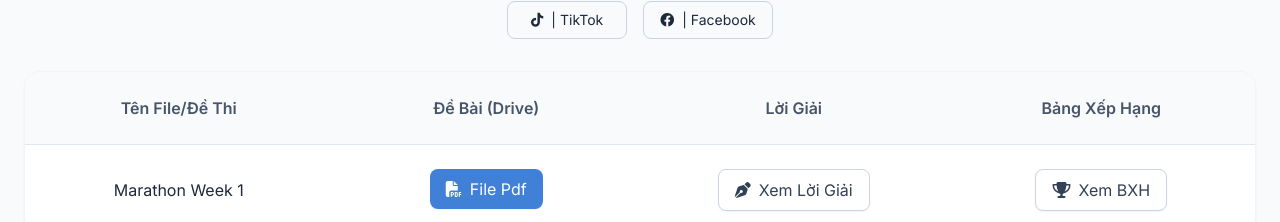
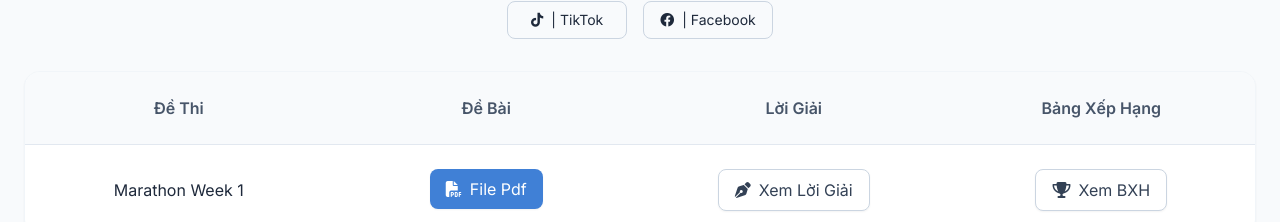
Before and after one commit to pimaxpro/infinitymrt, a plain HTML site: page index.html in a window 1280 px wide. Shown: the part 191-413 px from the top of the page. Drawn offline with nearby package versions, Linux system fonts and the light colour scheme.

Commit message:
Update table headers in index.html

```diff
--- a/index.html
+++ b/index.html
@@ -41,8 +41,8 @@
                 <table class="w-full text-left border-collapse table-fixed">
                     <thead>
                         <tr class="bg-slate-50 border-b border-slate-200">
-                            <th class="py-6 px-8 font-semibold text-slate-600 text-center w-1/4">Tên File/Đề Thi</th>
-                            <th class="py-6 px-8 font-semibold text-slate-600 text-center w-1/4">Đề Bài (Drive)</th>
+                            <th class="py-6 px-8 font-semibold text-slate-600 text-center w-1/4">Đề Thi</th>
+                            <th class="py-6 px-8 font-semibold text-slate-600 text-center w-1/4">Đề Bài</th>
                             <th class="py-6 px-8 font-semibold text-slate-600 text-center w-1/4">Lời Giải</th>
                             <th class="py-6 px-8 font-semibold text-slate-600 text-center w-1/4">Bảng Xếp Hạng</th>
                         </tr>
```
